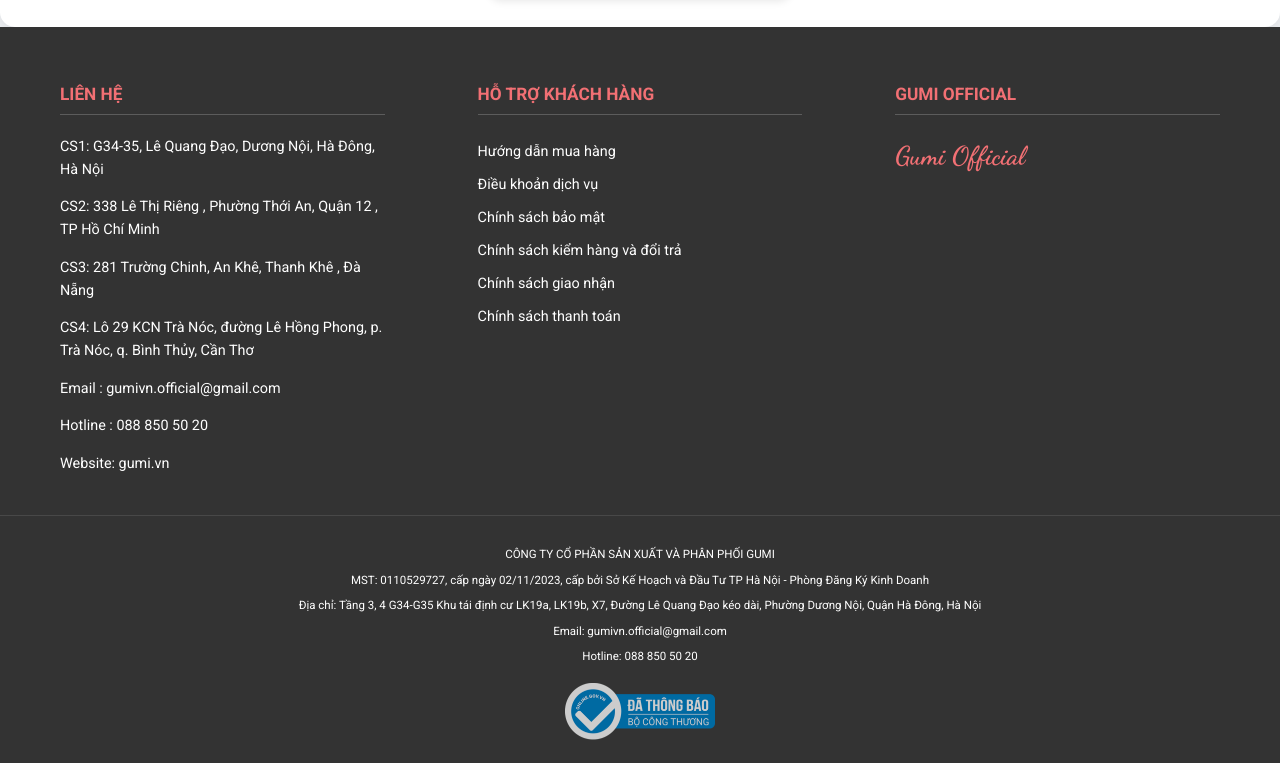
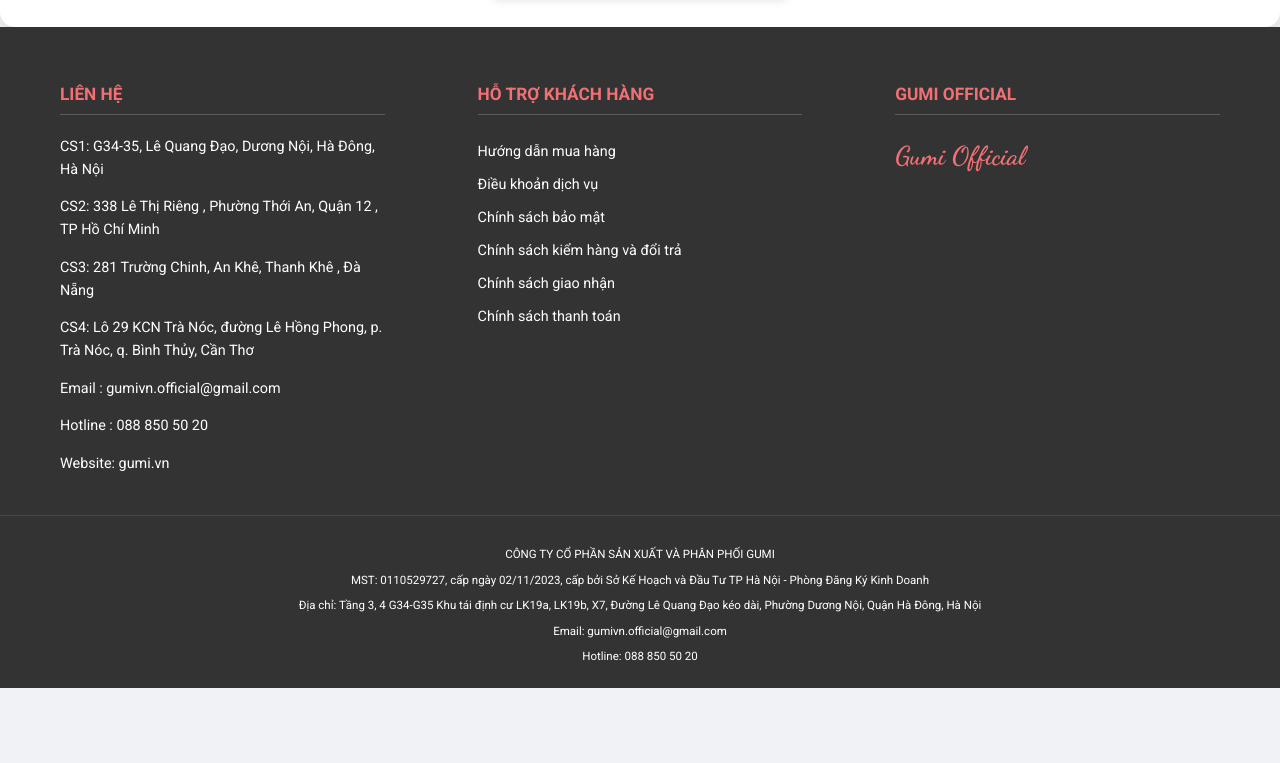
Before and after one commit to hvtdunn/gumi, a plain HTML site: page index.html in a window 1280 px wide. Shown: the part 4479-5242 px from the top of the page. After the commit the page ends 5167 px from the top, so only its background shows below. Drawn offline with Linux system fonts and the light colour scheme.

Commit message:
Update index.html

```diff
--- a/index.html
+++ b/index.html
@@ -282,9 +282,7 @@
                 <p>Địa chỉ: Tầng 3, 4 G34-G35 Khu tái định cư LK19a, LK19b, X7, Đường Lê Quang Đạo kéo dài, Phường Dương Nội, Quận Hà Đông, Hà Nội</p>
                 <p>Email: gumivn.official@gmail.com</p>
                 <p>Hotline: 088 850 50 20</p>
-                <div class="bo-cong-thuong">
-                    <img src="img/boct.png" alt="Đã thông báo Bộ Công Thương">
-                </div>
+
             </div>
         </div>
     </footer>
```
